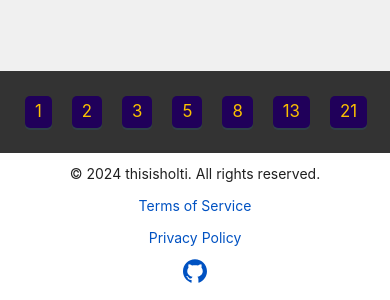
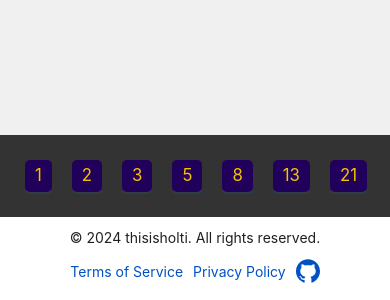
Before and after one commit to mholthausen/fibo, a React (Vite) app: page / in a window 390 px wide. Shown: the part 544-844 px from the top of the page. Built offline with nearby package versions, Linux system fonts and the light colour scheme.

Commit message:
style: fix mobile style

```diff
--- a/src/components/AppFooter/index.css
+++ b/src/components/AppFooter/index.css
@@ -28,9 +28,9 @@
     font-size: 12px;
   }
   .footer-bottom {
-    flex-direction: column;
+    flex-direction: row ;
   }
   .footer-bottom .footer-item {
-    margin: 5px 0;
+    margin: 5px;
   }
 }
```
